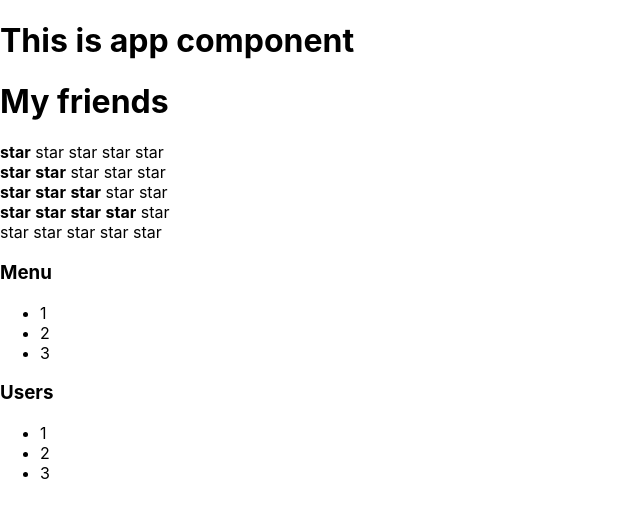
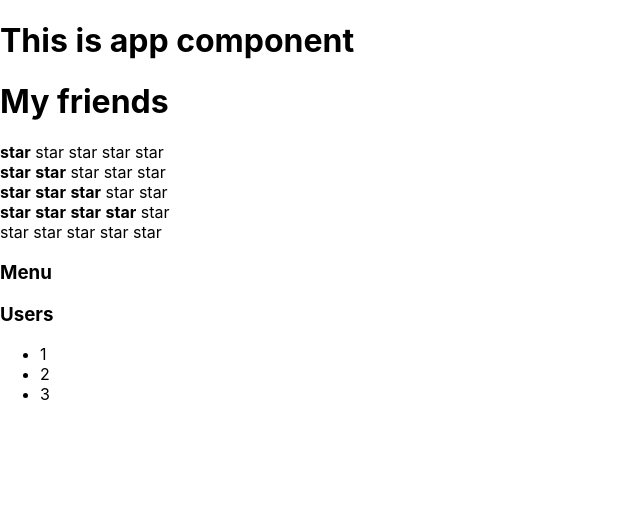
Before and after one commit to vovakiriuhins/react-kabzda, a React (Create React App) app: page / in a window 1280 px wide. Shown: the top 518 px of the page, without its empty margins (0-640 px from the left). Built offline with nearby package versions, Linux system fonts and the light colour scheme.

Commit message:
accordion collapsed

```diff
--- a/src/App.tsx
+++ b/src/App.tsx
@@ -14,8 +14,8 @@
             <Rating value={4}/>
             <Rating value={0}/>
 
-            <Accordion titleValue={"Menu"}/>
-            <Accordion titleValue={"Users"}/>
+            <Accordion titleValue={"Menu"} collapsed={true}/>
+            <Accordion titleValue={"Users"} collapsed={false}/>
         </div>
     );
 }
--- a/src/components/Accordion/Accordion.tsx
+++ b/src/components/Accordion/Accordion.tsx
@@ -1,9 +1,16 @@
 import React from "react";
 
-type Accordion = {
+type AccordionPropsType = {
     titleValue: string
+    collapsed: boolean
 }
-function Accordion(props: Accordion) {
+
+function Accordion(props: AccordionPropsType) {
+    if (props.collapsed) {
+        return (
+                <AccordionTitle title={props.titleValue}/>
+        )
+    }
     return (
         <div>
             <AccordionTitle title={props.titleValue}/>
```
